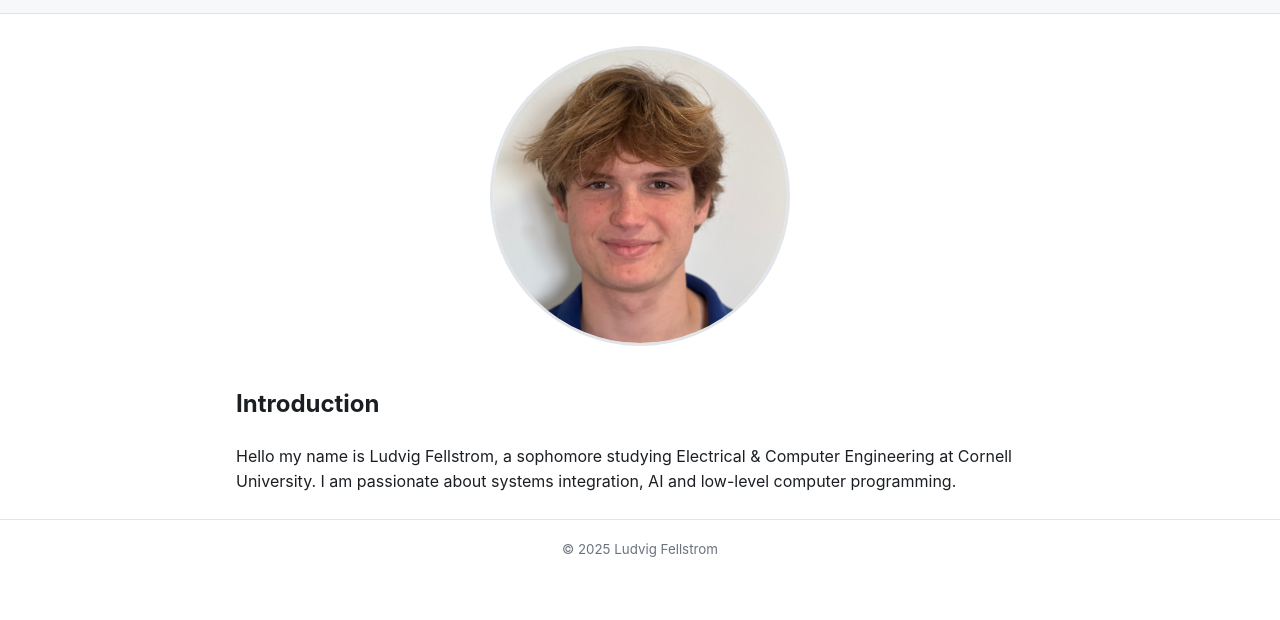
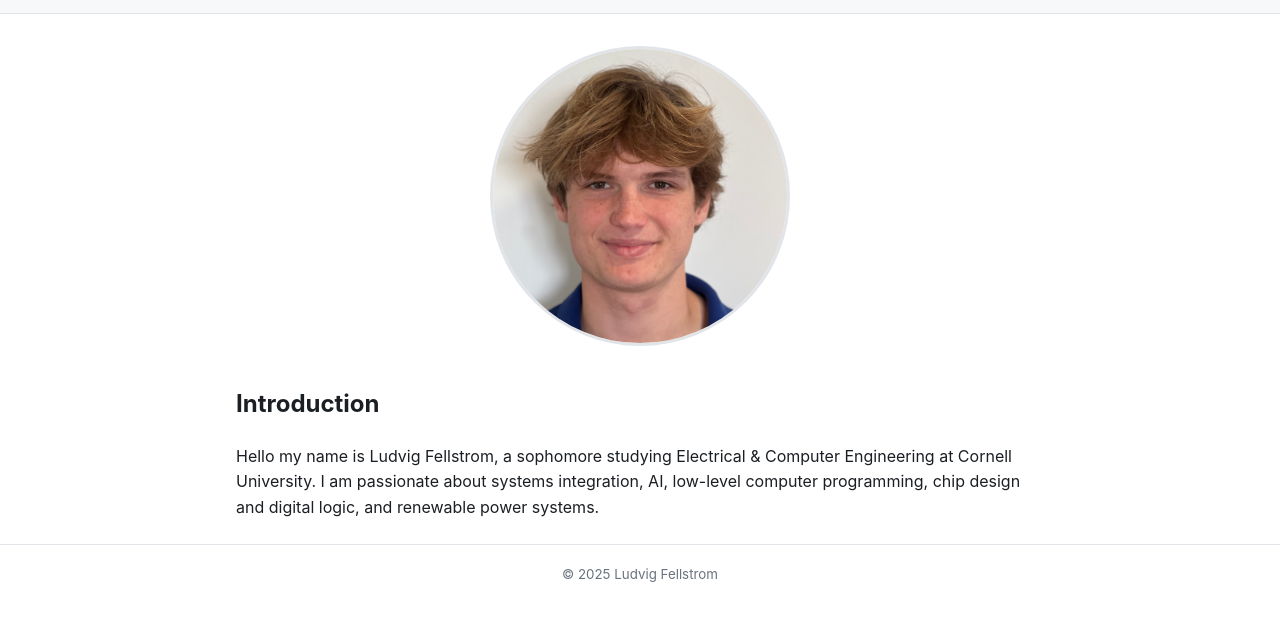
Before and after one commit to luddefell/website, a plain HTML site: page index.html in a window 1280 px wide. Shown: the part 120-740 px from the top of the page. Drawn offline with Linux system fonts and the light colour scheme.

Commit message:
Update index.html

```diff
--- a/index.html
+++ b/index.html
@@ -24,7 +24,7 @@
 
 		<section>
 			<h2>Introduction</h2>
-			<p>Hello my name is Ludvig Fellstrom, a sophomore studying Electrical & Computer Engineering at Cornell University. I am passionate about systems integration, AI and low-level computer programming.</p>
+			<p>Hello my name is Ludvig Fellstrom, a sophomore studying Electrical & Computer Engineering at Cornell University. I am passionate about systems integration, AI, low-level computer programming, chip design and digital logic, and renewable power systems.</p>
 		</section>
 	</main>
 	<footer>
```
